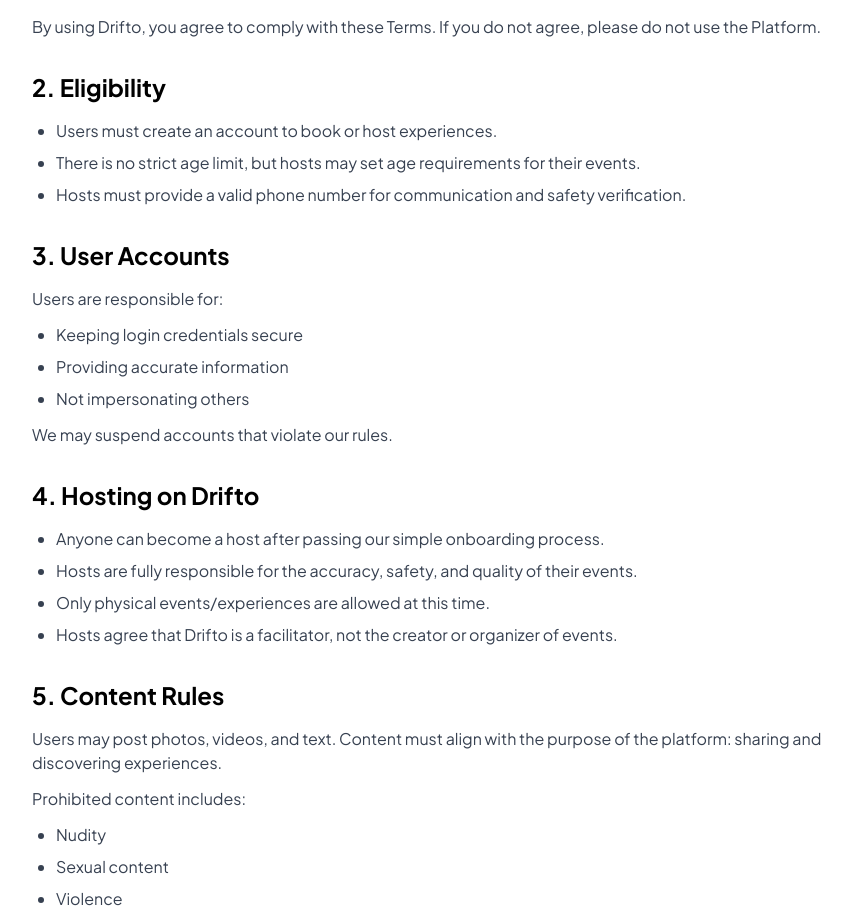
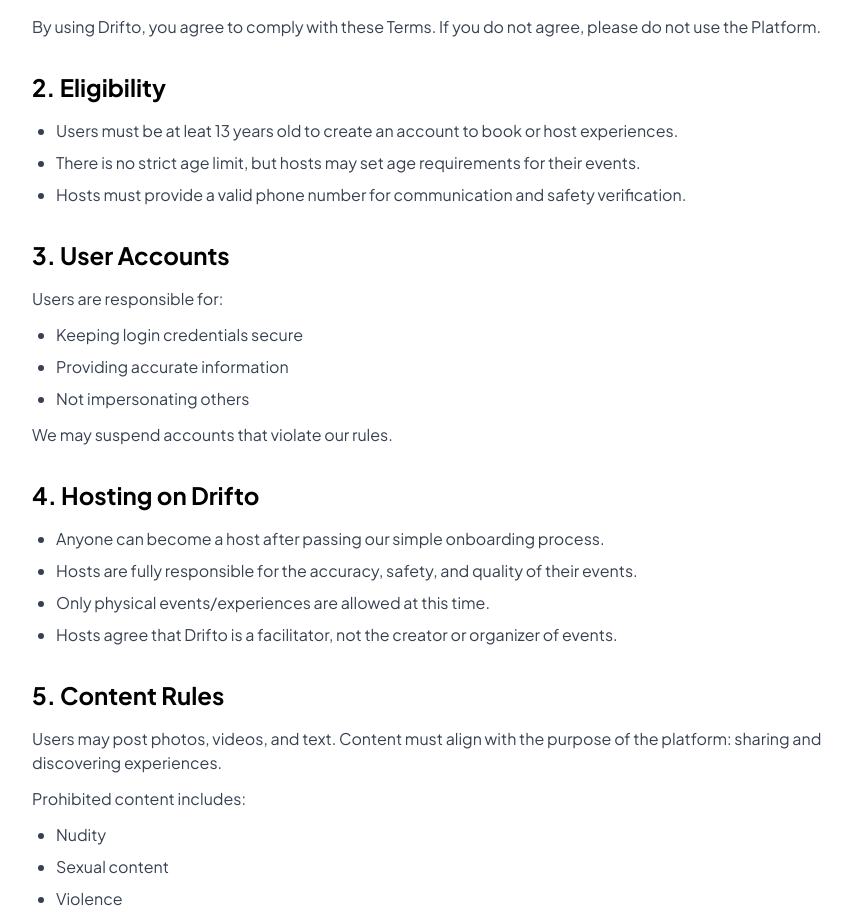
Before and after one commit to Drifto-app/drifto-website, a React (Vite) app: page /terms-service in a window 1280 px wide. Shown: the part 929-1845 px from the top of the page, without its empty margins (192-1044 px from the left). Built offline with nearby package versions, Linux system fonts and the light colour scheme.

Commit message:
feat: Privacy policy change

```diff
--- a/src/components/TermsOfServiceComp.tsx
+++ b/src/components/TermsOfServiceComp.tsx
@@ -100,7 +100,7 @@ const TermsOfServiceComp = () => {
                         <section>
                             <h2 className="text-2xl font-bold text-black mb-4">2. Eligibility</h2>
                             <ul className="list-disc pl-6 space-y-2">
-                                <li>Users must create an account to book or host experiences.</li>
+                                <li>Users must be at leat 13 years old to create an account to book or host experiences.</li>
                                 <li>There is no strict age limit, but hosts may set age requirements for their events.</li>
                                 <li>Hosts must provide a valid phone number for communication and safety verification.</li>
                             </ul>
```
